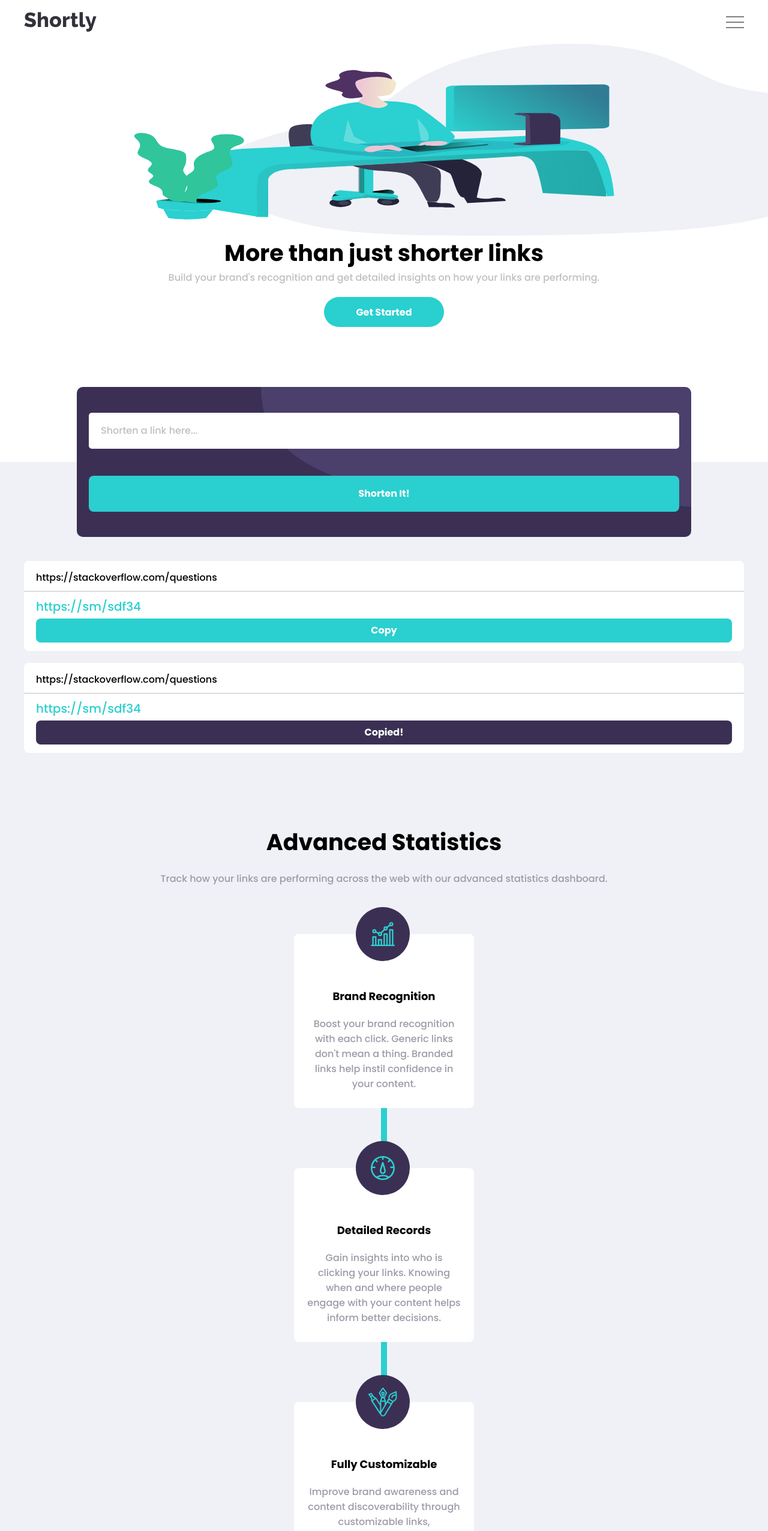
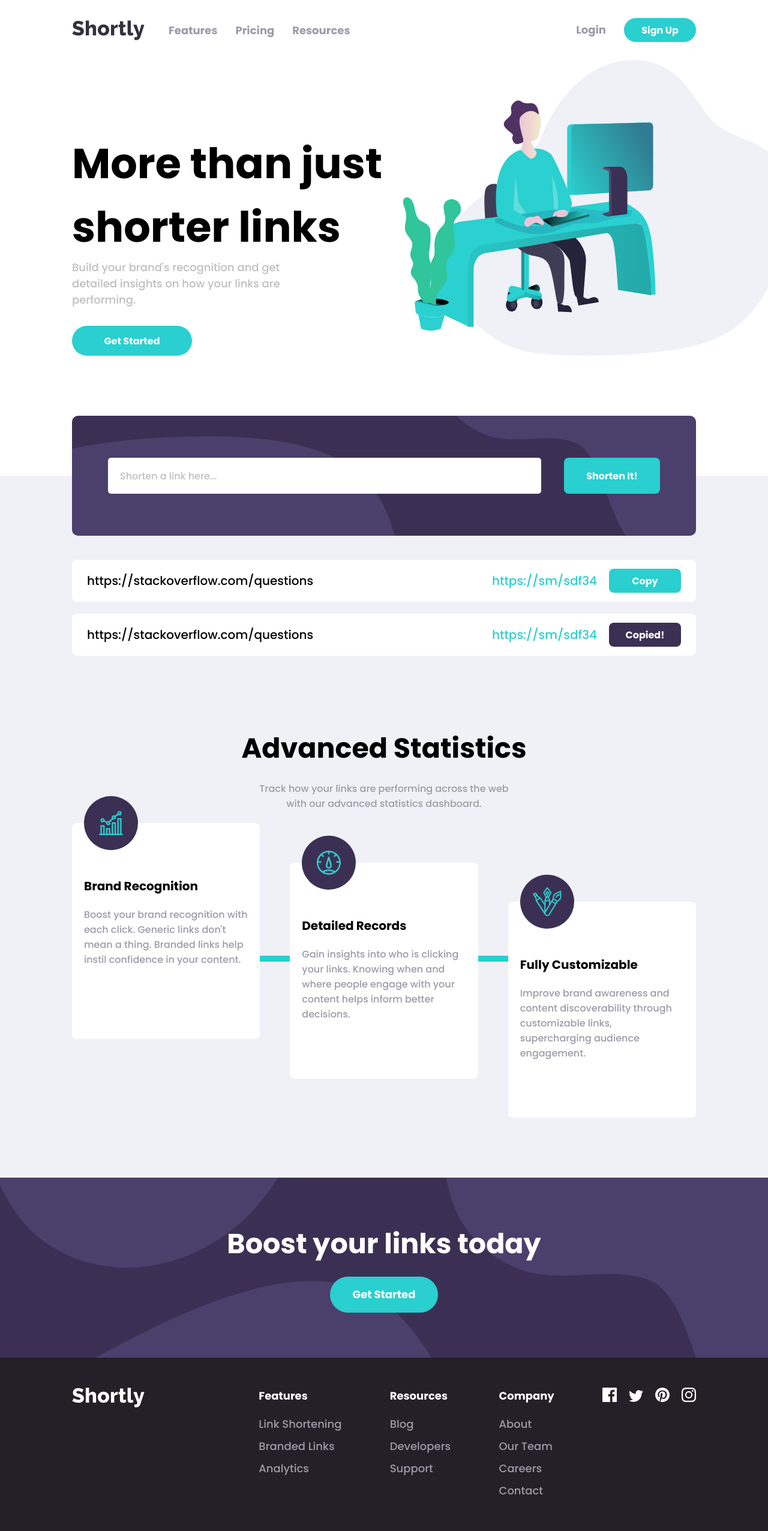
Before and after one commit to RuisuLee/shortly, a React (Vite) app: page / in a window 1280 px wide. Shown: the top 2552 px of the page at 60% size. Built offline with nearby package versions, Linux system fonts and the light colour scheme.

Commit message:
added styles for tablets

```diff
--- a/src/App.scss
+++ b/src/App.scss
@@ -7,4 +7,5 @@
     font-size: 100%;
     font-family: $font-family;
     vertical-align: baseline;
+    box-sizing: border-box;
 }
--- a/src/components/About/About.scss
+++ b/src/components/About/About.scss
@@ -3,7 +3,7 @@
 
 .about {
     min-height: 450px;
-    padding: 150px 150px 0px;
+    padding: 120px 120px 0px;
     background: url(/src/assets/illustration-working.svg) no-repeat;
     background-size: 50% 100%;
     background-position: 105% 0%;
@@ -12,6 +12,14 @@
         background: none;
         text-align: center;
         padding: 0;
+    }
+
+    @include devices(tablet) {
+        min-height: 350px;
+        padding: 50px 20px 0px;
+        background: url(/src/assets/illustration-working.svg) no-repeat;
+        background-size: 80% 100%;
+        background-position: 230% 0%;
     }
 
     @include element(image) {
@@ -35,7 +43,11 @@
             font-size: 38px;
             width: 100%;
             padding: 0 10px;
-            box-sizing: border-box;
+        }
+
+        @include devices(tablet) {
+            font-size: 40px;
+            width: 70%;
         }
     }
 
@@ -48,7 +60,10 @@
             width: 100%;
             font-size: 16px;
             padding: 0 10px;
-            box-sizing: border-box;
+        }
+
+        @include devices(tablet) {
+            width: 50%;
         }
     }
 
@@ -61,5 +76,9 @@
         @include devices(mobile) {
             margin-top: 20px;
         }
+
+        @include devices(tablet) {
+            width: 180px;
+        }
     }
 }
--- a/src/components/Boost/Boost.scss
+++ b/src/components/Boost/Boost.scss
@@ -8,7 +8,6 @@
     flex-direction: column;
     align-items: center;
     justify-content: center;
-    box-sizing: border-box;
     background: url(/src/assets/bg-boost-desktop.svg) no-repeat;
     background-size: 100% 100%;
     background-color: $dark-violet;
@@ -25,7 +24,7 @@
         font-size: 46px;
 
         @include devices(mobile) {
-            font-size: 28px;
+            font-size: 32px;
         }
     }
 
--- a/src/components/Card/Card.scss
+++ b/src/components/Card/Card.scss
@@ -3,8 +3,7 @@
 
 .card {
     width: 350px;
-    height: 300px;
-    box-sizing: border-box;
+    height: 360px;
     padding: 0 20px;
     border-radius: 8px;
     background-color: #fff;
@@ -14,6 +13,13 @@
     @include devices(mobile) {
         width: 300px;
         height: 290px;
+        margin-bottom: 100px;
+        margin-right: 0;
+    }
+
+    @include devices(tablet) {
+        width: 400px;
+        height: 300px;
         margin-bottom: 100px;
         margin-right: 0;
     }
@@ -31,11 +37,10 @@
 
     @include element(description) {
         color: $grayish-violet;
-        font-size: $font-size;
+        font-size: 16px;
 
         @include devices(mobile) {
             text-align: center;
-            font-size: 16px;
         }
     }
 
@@ -48,6 +53,10 @@
 
         @include devices(mobile) {
             left: 32%;
+        }
+
+        @include devices(tablet) {
+            left: 37%;
         }
 
         @include modifier(brand-recognition) {
@@ -81,6 +90,10 @@
         @include devices(mobile) {
             align-self: center;
         }
+
+        @include devices(tablet) {
+            align-self: center;
+        }
     }
 
     @include modifier(fully-customizable) {
@@ -89,5 +102,9 @@
         @include devices(mobile) {
             align-self: center;
         }
+
+        @include devices(tablet) {
+            align-self: center;
+        }
     }
 }
--- a/src/components/Footer/Footer.scss
+++ b/src/components/Footer/Footer.scss
@@ -3,11 +3,17 @@
 
 .footer {
     display: flex;
-    padding: 50px 150px;
+    padding: 50px 120px;
     justify-content: space-between;
     background-color: $very-dark-violet;
 
     @include devices(mobile) {
+        flex-direction: column;
+        align-items: center;
+        padding: 30px;
+    }
+
+    @include devices(tablet) {
         flex-direction: column;
         align-items: center;
         padding: 30px;
@@ -23,7 +29,7 @@
         display: flex;
         flex-grow: 1;
         justify-content: space-evenly;
-        margin-left: 200px;
+        margin-left: 110px;
 
         @include devices(mobile) {
             flex-direction: column;
@@ -31,6 +37,12 @@
             align-items: center;
             margin-left: 0;
             padding-bottom: 20px;
+        }
+
+        @include devices(tablet) {
+            margin-left: 0;
+            width: 100%;
+            padding: 20px 0;
         }
     }
 
--- a/src/components/Header/Header.scss
+++ b/src/components/Header/Header.scss
@@ -5,27 +5,49 @@
     display: flex;
     align-items: center;
     justify-content: space-between;
-    padding: 30px 150px;
+    padding: 30px 120px;
 
     @include devices(mobile) {
         padding: 20px 40px;
     }
 
+    @include devices(tablet) {
+        padding: 30px 20px;
+    }
+
+    @include element(logo) {
+        @include devices(tablet) {
+            width: 90px;
+        }
+    }
+
     @include element(nav) {
-        @include devices(mobile) {
-            display: none;
-        }
-
         flex-grow: 1;
         margin-left: 40px;
 
         & a {
             @include header-link;
+
+            @include devices(tablet) {
+                font-size: 16px;
+            }
+        }
+
+        @include devices(mobile) {
+            display: none;
+        }
+
+        @include devices(tablet) {
+            margin-left: 15px;
         }
     }
 
     @include element(buttons-wrapper) {
         @include devices(mobile) {
+            display: none;
+        }
+
+        @include devices(tablet) {
             display: none;
         }
     }
@@ -43,11 +65,11 @@
         }
 
         @include modifier(menu) {
+            width: 30px;
+            height: 30px;
             background-image: url(/src/assets/hamburger-menu.svg);
             background-size: cover;
             background-color: #fff;
-            width: 30px;
-            height: 30px;
 
             @include devices(desktop) {
                 display: none;
--- a/src/components/MobileMenu/MobileMenu.scss
+++ b/src/components/MobileMenu/MobileMenu.scss
@@ -6,7 +6,6 @@
     flex-direction: column;
     align-items: center;
     padding: 30px;
-    box-sizing: border-box;
     width: 90%;
     background-color: $dark-violet;
     z-index: 2;
@@ -15,6 +14,10 @@
     top: 60px;
     left: 50%;
     transform: translate(-50%, 0);
+
+    @include devices(tablet) {
+        width: 60%;
+    }
 
     @include element(nav) {
         width: 100%;
@@ -28,6 +31,10 @@
             margin-right: 0;
             color: $white;
             margin-bottom: 30px;
+        }
+
+        @include devices(tablet) {
+            display: none;
         }
     }
 
--- a/src/components/ShortedItem/ShortedItem.scss
+++ b/src/components/ShortedItem/ShortedItem.scss
@@ -17,12 +17,26 @@
         padding: 0 20px;
     }
 
+    @include devices(tablet) {
+        flex-direction: column;
+        justify-content: center;
+        height: 140px;
+        padding: 0 20px;
+    }
+
     @include element(original-link) {
         font-size: 20px;
         overflow: hidden;
         text-overflow: ellipsis;
 
         @include devices(mobile) {
+            width: 100%;
+            padding: 0 20px 10px 20px;
+            font-size: 16px;
+            border-bottom: 1px solid $gray;
+        }
+
+        @include devices(tablet) {
             width: 100%;
             padding: 0 20px 10px 20px;
             font-size: 16px;
@@ -40,6 +54,13 @@
             width: 100%;
             margin-top: 10px;
         }
+
+        @include devices(tablet) {
+            flex-direction: column;
+            align-self: flex-start;
+            width: 100%;
+            margin-top: 10px;
+        }
     }
 
     @include element(shorted-link) {
@@ -48,6 +69,13 @@
         margin-right: 20px;
 
         @include devices(mobile) {
+            align-self: flex-start;
+            margin-bottom: 5px;
+            margin-right: 0;
+        }
+
+        @include devices(tablet) {
+            font-size: 16px;
             align-self: flex-start;
             margin-bottom: 5px;
             margin-right: 0;
@@ -63,6 +91,10 @@
             width: 100%;
         }
 
+        @include devices(tablet) {
+            width: 100%;
+        }
+
         @include modifier(copied) {
             background-color: $dark-violet;
 
--- a/src/components/Shorten/Shorten.scss
+++ b/src/components/Shorten/Shorten.scss
@@ -12,13 +12,17 @@
 
     @include element(section) {
         width: 100%;
-        box-sizing: border-box;
         margin-top: 100px;
-        padding: 0 150px;
+        padding: 0 120px;
         background: linear-gradient(0deg, $light-gray 50%, $white 50%);
 
         @include devices(mobile) {
             padding: 0;
+        }
+
+        @include devices(tablet) {
+            margin-top: 20px;
+            padding: 0 20px;
         }
     }
 
@@ -26,7 +30,6 @@
         display: flex;
         justify-content: center;
         align-items: center;
-        box-sizing: border-box;
         background: url(/src/assets/bg-shorten-desktop.svg) no-repeat;
         background-size: 100% 100%;
         background-color: $dark-violet;
@@ -47,13 +50,17 @@
             margin: 0 auto;
             padding: 20px;
         }
+
+        @include devices(tablet) {
+            height: 160px;
+            padding: 20px;
+        }
     }
 
     @include element(input) {
         width: 95%;
         height: 60px;
         padding: 10px 20px;
-        box-sizing: border-box;
         border-radius: 5px;
         margin-right: 30px;
         outline: none;
@@ -98,10 +105,14 @@
 }
 
 .shorted-items {
-    padding: 20px 150px;
+    padding: 20px 120px;
     background-color: $light-gray;
 
     @include devices(mobile) {
         padding: 20px 40px;
     }
+
+    @include devices(tablet) {
+        padding: 20px;
+    }
 }
--- a/src/components/Statistic/Statistic.scss
+++ b/src/components/Statistic/Statistic.scss
@@ -2,16 +2,20 @@
 @import "/src/styles/variables.scss";
 
 .statistic {
-    height: 800px;
+    height: 850px;
     display: flex;
-    box-sizing: border-box;
     flex-direction: column;
     align-items: center;
-    padding: 100px 150px 100px;
+    padding: 100px 120px 100px;
     background-color: $light-gray;
 
     @include devices(mobile) {
-        padding: 100px 10px 0px;
+        padding: 50px 10px 0px;
+        height: auto;
+    }
+
+    @include devices(tablet) {
+        padding: 50px 20px 0px;
         height: auto;
     }
 
@@ -20,6 +24,11 @@
 
         @include devices(mobile) {
             font-size: 38px;
+            text-align: center;
+        }
+
+        @include devices(tablet) {
+            font-size: 42px;
             text-align: center;
         }
     }
@@ -36,6 +45,10 @@
             text-align: center;
             padding: 0 10px;
         }
+
+        @include devices(tablet) {
+            width: 100%;
+        }
     }
 
     @include element(cards) {
@@ -49,11 +62,17 @@
             content: "";
             display: inline-block;
             border: 5px solid $cyan;
-            width: 40%;
+            width: 60%;
             position: absolute;
             top: 45%;
 
             @include devices(mobile) {
+                width: 0;
+                height: 80%;
+                top: 0;
+            }
+
+            @include devices(tablet) {
                 width: 0;
                 height: 80%;
                 top: 0;
@@ -71,5 +90,13 @@
             justify-content: center;
             align-items: center;
         }
+
+        @include devices(tablet) {
+            margin-top: 60px;
+            height: auto;
+            flex-direction: column;
+            justify-content: center;
+            align-items: center;
+        }
     }
 }
--- a/src/styles/mixins.scss
+++ b/src/styles/mixins.scss
@@ -14,13 +14,19 @@
 
 @mixin devices($breakpoint) {
     @if $breakpoint == mobile {
-        @media only screen and (min-width: $small-screen) and (max-width: $large-screen) {
+        @media only screen and (min-width: 320px) and (max-width: 480px) {
+            @content;
+        }
+    }
+
+    @if $breakpoint == tablet {
+        @media only screen and (min-width: 481px) and (max-width: 1024px) {
             @content;
         }
     }
 
     @if $breakpoint == desktop {
-        @media only screen and (min-width: $large-screen) {
+        @media only screen and (min-width: 1025px) {
             @content;
         }
     }
--- a/src/styles/variables.scss
+++ b/src/styles/variables.scss
@@ -1,6 +1,3 @@
-$small-screen: 320px;
-$large-screen: 1440px;
-
 $white: #fff;
 $cyan: hsl(180, 66%, 49%);
 $hovered-cyan: #99e3e4;
```
